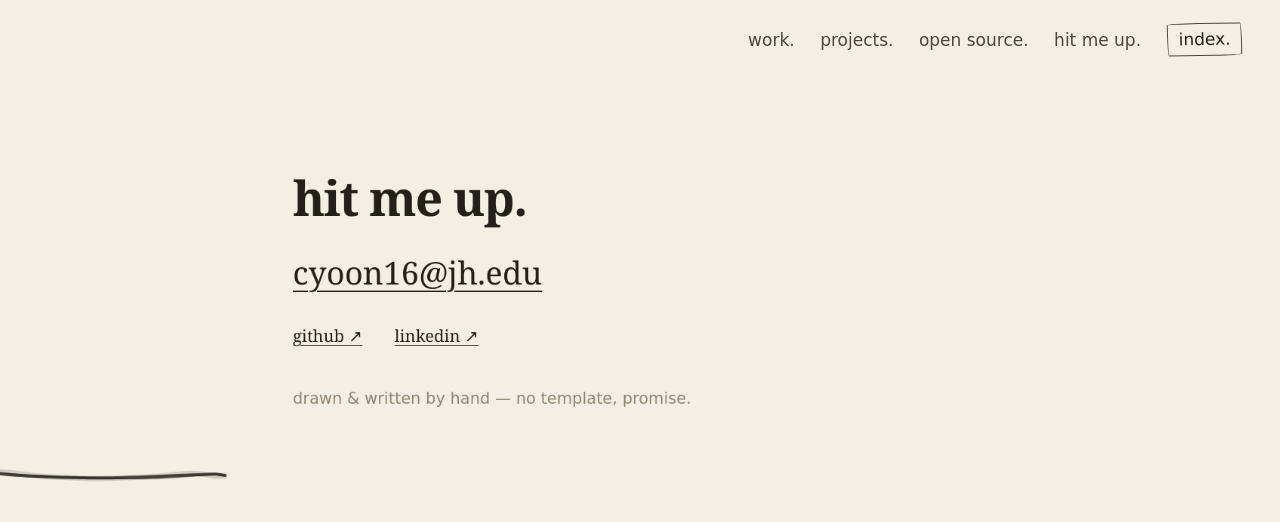
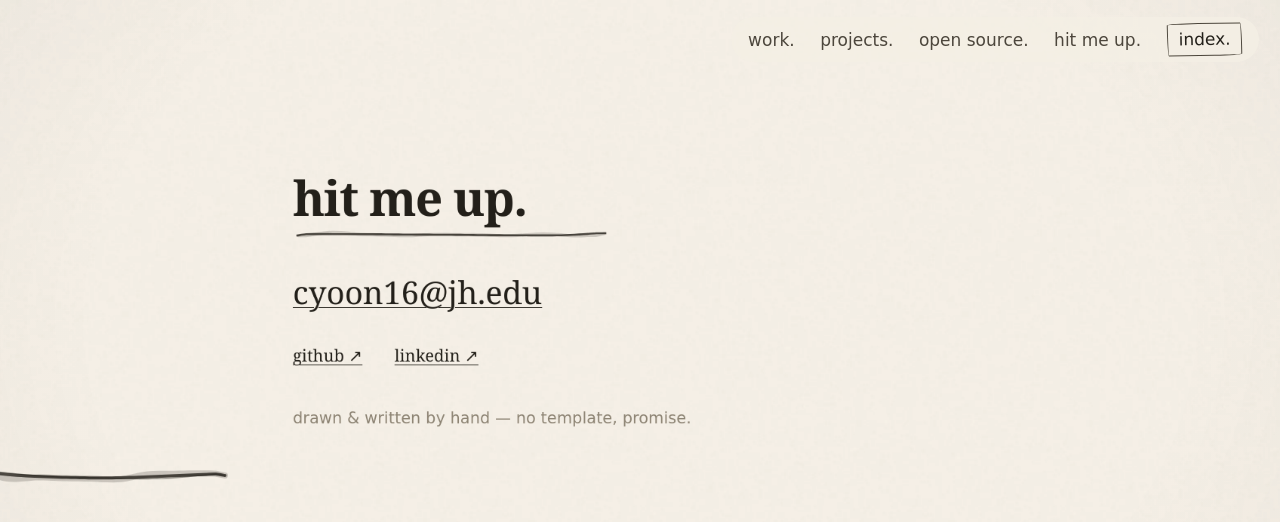
Before and after one commit to sha-sta/portfolio, a React (Vite) app: page /#/contact in a window 1280 px wide. Shown: the top 522 px of the page. Built offline with nearby package versions, Linux system fonts and the light colour scheme; a web font is replaced by a local one.

Commit message:
feat: charcoal texturing — baked paper tooth, rough underlines, wavy hovers
feTurbulence only in the offline bake; zero runtime SVG filters.
Perf sweep: 8.3ms avg frame during full-line scroll.

```diff
--- a/src/App.jsx
+++ b/src/App.jsx
@@ -63,7 +63,7 @@ function App() {
   }
 
   return (
-    <div className="bg-paper text-ink">
+    <div className="text-ink">
       <SketchNav onIndex={() => setIndexOpen(true)} />
       <IndexOverlay open={indexOpen} onClose={() => setIndexOpen(false)} />
       <WorldStage>
--- a/src/charcoal/strokeStyle.js
+++ b/src/charcoal/strokeStyle.js
@@ -10,9 +10,9 @@ export const INK = 'var(--color-ink)';
 const styles = {
   // the master line the camera follows
   master: [
-    { width: 4, opacity: 0.82, amp: 2.2, wobble: 7, linecap: 'round' },
-    { width: 7, opacity: 0.16, amp: 3.6, wobble: 5, linecap: 'round' },
-    { width: 1.6, opacity: 0.5, amp: 2.8, wobble: 9, linecap: 'round' },
+    { width: 4, opacity: 0.8, amp: 2.2, wobble: 7, linecap: 'round' },
+    { width: 8, opacity: 0.2, amp: 5, wobble: 4, linecap: 'round' },
+    { width: 1.4, opacity: 0.45, amp: 3.4, wobble: 9, linecap: 'round' },
   ],
   // section frames, underlines, doodles
   sketch: [
--- a/src/index.css
+++ b/src/index.css
@@ -39,6 +39,24 @@ body {
   min-width: 320px;
   min-height: 100vh;
   overflow-x: hidden;
+  /* baked paper tooth (public/paper.webp) under everything; the world pans
+     above it so the texture never re-rasterizes */
+  background-image:
+    radial-gradient(ellipse at 50% 40%, rgba(0, 0, 0, 0) 60%, rgba(60, 50, 30, 0.05) 100%),
+    url('/paper.webp');
+  background-size: cover, 420px 420px;
+  background-attachment: fixed, fixed;
+}
+
+a {
+  text-decoration-thickness: 1px;
+  text-underline-offset: 4px;
+  transition: color 120ms ease;
+}
+
+a:hover {
+  color: var(--color-sanguine);
+  text-decoration-style: wavy;
 }
 
 ::selection {
--- a/src/world/sections/SectionFrame.jsx
+++ b/src/world/sections/SectionFrame.jsx
@@ -2,6 +2,14 @@
 // on the paper (like distant pencil work) and sharpen as the camera arrives.
 
 import { motion, useTransform } from 'framer-motion';
+import Stroke from '../../charcoal/Stroke';
+
+// deterministic per-section seed from its id
+function idSeed(id) {
+  let h = 0;
+  for (const c of id) h = (h * 31 + c.charCodeAt(0)) | 0;
+  return Math.abs(h % 997) + 3;
+}
 
 export default function SectionFrame({
   section,
@@ -32,9 +40,24 @@ export default function SectionFrame({
       }}
     >
       {heading && (
-        <h2 className="font-display mb-8 text-6xl font-semibold tracking-tight lowercase">
-          {section.label}
-        </h2>
+        <div className="mb-8">
+          <h2 className="font-display text-6xl font-semibold tracking-tight lowercase">
+            {section.label}
+          </h2>
+          {/* rough charcoal underline sketches in with arrival */}
+          <svg
+            className="mt-2 h-[18px] w-[420px]"
+            viewBox="0 0 420 18"
+            aria-hidden="true"
+          >
+            <Stroke
+              d="M 6 10 C 110 4, 260 14, 414 7"
+              role="sketch"
+              progress={presence}
+              seed={idSeed(section.id)}
+            />
+          </svg>
+        </div>
       )}
       {children}
     </motion.div>
```
Also changed, not shown: public/paper.webp (added).
